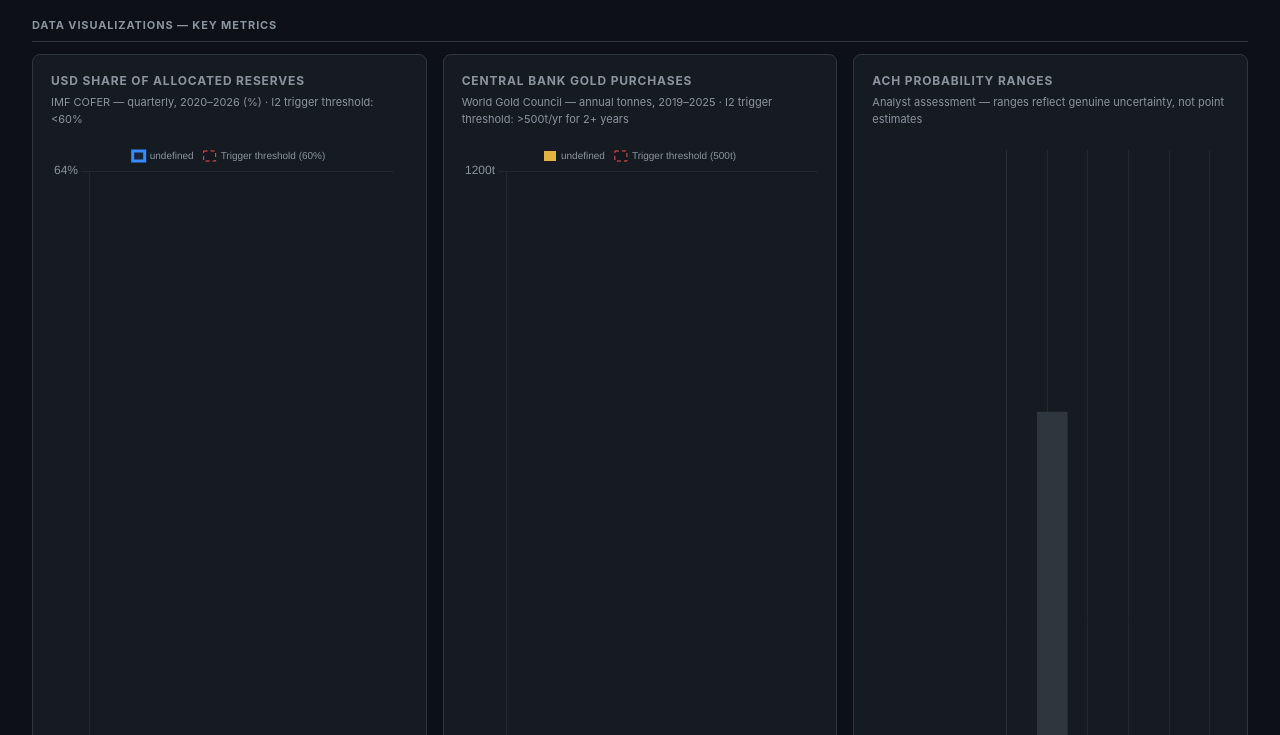
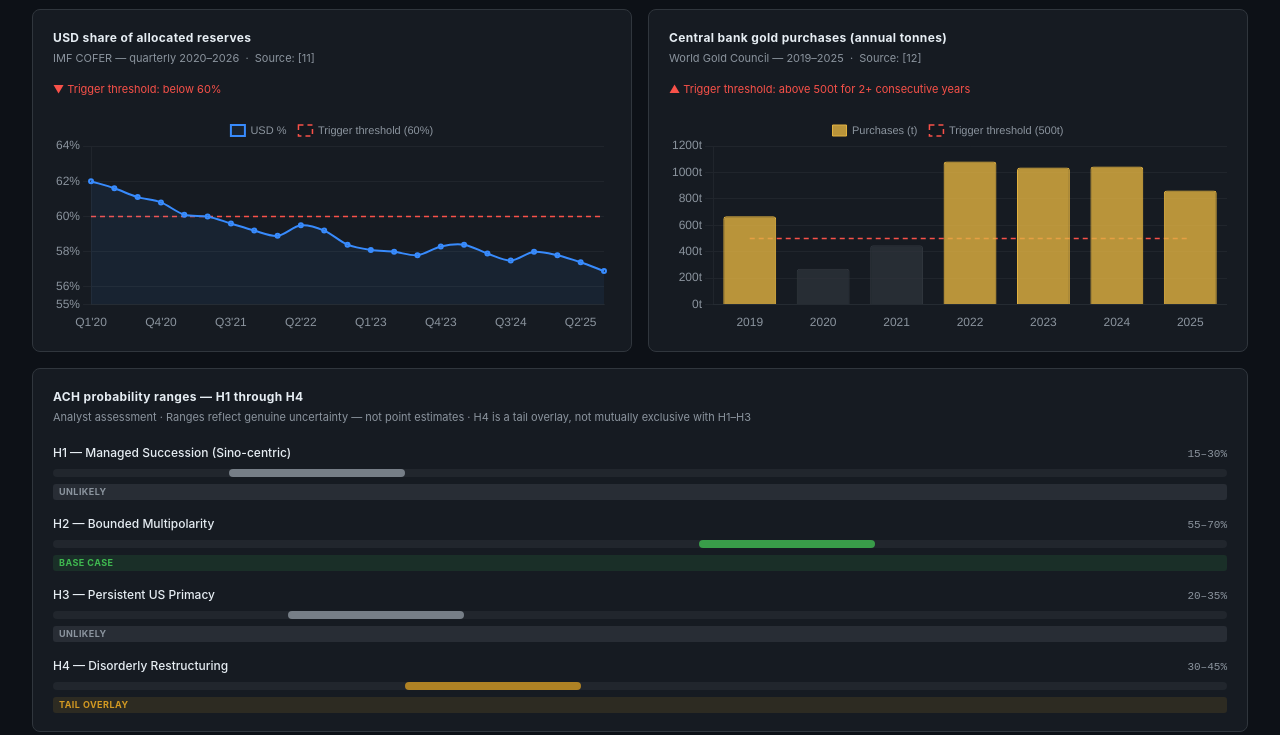
Before and after one commit to shacktodd/switch-vault-dashboard, a plain HTML site: page index.html in a window 1280 px wide. Shown: the part 1570-2305 px from the top of the page. Drawn offline with nearby package versions, Linux system fonts and the light colour scheme.

Commit message:
Update index.html

```diff
--- a/index.html
+++ b/index.html
@@ -354,15 +354,35 @@
     .ach-desc { font-size: 12px; color: var(--muted); }
 
     /* ── Charts ── */
-    .charts-grid { display: grid; grid-template-columns: repeat(auto-fill, minmax(360px, 1fr)); gap: 16px; }
+    .charts-stack { display: flex; flex-direction: column; gap: 16px; }
+    .charts-row { display: grid; grid-template-columns: 1fr 1fr; gap: 16px; }
+    @media (max-width: 700px) { .charts-row { grid-template-columns: 1fr; } }
     .chart-card {
       background: var(--surface);
       border: 1px solid var(--border);
       border-radius: 8px;
-      padding: 16px 18px;
+      padding: 18px 20px;
     }
-    .chart-card h4 { font-size: 12px; font-weight: 700; color: var(--muted); text-transform: uppercase; letter-spacing: 0.07em; margin-bottom: 4px; }
-    .chart-card .chart-sub { font-size: 11px; color: var(--muted); margin-bottom: 12px; }
+    .chart-card h4 { font-size: 12px; font-weight: 700; color: var(--text); letter-spacing: 0.03em; margin-bottom: 3px; }
+    .chart-card .chart-sub { font-size: 11px; color: var(--muted); margin-bottom: 14px; line-height: 1.5; }
+    .chart-card .chart-threshold { font-size: 11px; color: var(--triggered); margin-bottom: 14px; }
+    .chart-wrap { position: relative; width: 100%; }
+
+    /* ACH range bars (custom, no Chart.js) */
+    .ach-range-grid { display: flex; flex-direction: column; gap: 14px; padding-top: 4px; }
+    .ach-range-row { display: flex; flex-direction: column; gap: 5px; }
+    .ach-range-label { display: flex; justify-content: space-between; align-items: baseline; }
+    .ach-range-name { font-size: 12px; color: var(--text); font-weight: 500; }
+    .ach-range-val  { font-size: 11px; color: var(--muted); font-family: monospace; }
+    .ach-range-track { height: 8px; background: var(--surface2); border-radius: 4px; position: relative; }
+    .ach-range-fill  { height: 8px; border-radius: 4px; position: absolute; top: 0; }
+    .ach-dir-badge {
+      display: inline-block; font-size: 9px; font-weight: 700; padding: 1px 6px;
+      border-radius: 3px; letter-spacing: 0.05em; margin-top: 2px;
+    }
+    .dir-base     { background: var(--base-bg);      color: var(--base-case); }
+    .dir-unlikely { background: rgba(139,148,158,0.15); color: var(--muted); }
+    .dir-tail     { background: var(--partial-bg);   color: var(--partial); }
 
     /* ── Key data points ── */
     .datapoints-table { width: 100%; border-collapse: collapse; }
@@ -468,7 +488,7 @@
     <h1>The Switch &amp; The Vault — Strategic Depth Board</h1>
     <div class="subtitle">CSD / FSD Framework &nbsp;·&nbsp; I1–I6 Indicator Board &nbsp;·&nbsp; ACH Probability Matrix &nbsp;·&nbsp; Key Data Points</div>
     <div class="byline">
-      Jeremy Cody &nbsp;·&nbsp; <span>Canonical CSD Author &nbsp;·&nbsp; INTV 498, University of Arizona &nbsp;·&nbsp; 2026</span>
+      Jeremy Cody &nbsp;·&nbsp; <span>Canonical CSD Author &nbsp;·&nbsp; 2026</span>
     </div>
   </div>
   <div class="header-right">
@@ -484,10 +504,10 @@
 <div class="abstract-section">
   <div class="abstract-label">Abstract</div>
   <div class="abstract-rq">
-    Research question: Under what conditions does financial coercion produce behavioral capitulation versus strategic indigenization — and what are the systemic consequences when it consistently produces the latter?
+    Research question: When does financial coercion cause a target to back down — and what happens to the global financial system when it consistently fails to?
   </div>
   <p class="abstract-body">
-    This research program investigates a structural bifurcation in the international monetary system: the simultaneous expansion of programmable, surveillance-capable "control layer" instruments (central bank digital currencies, regulated stablecoins, multi-CBDC settlement platforms) and opaque, seizure-resistant "exit layer" assets (repatriated gold reserves, self-custody crypto, off-book state finance). The framework introduces two original analytical constructs — <strong>Financial Strategic Depth (FSD)</strong>, a resilience-over-constraint ratio for state-level monetary independence, and <strong>Criminal Strategic Depth (CSD)</strong>, its analog for illicit and sanctioned networks — and applies them to the post-2022 global monetary environment triggered by the ~$300B Russian sovereign asset freeze. Six operational indicators (I1–I6) track real-world threshold crossings against named primary data series, updated on a weekly cadence. Analysis of Competing Hypotheses (ACH) methodology assigns probability ranges to four structural outcome scenarios. The framework identifies a reflexive dynamic — the <strong>Imposition Paradox</strong> — in which coercion-failure systematically strengthens the capacity it targets. The site presents the live indicator board, underlying analytical framework, and theoretical grounding as of the current review period.
+    This research program examines a structural split forming in the international monetary system. On one side: programmable, government-controlled money — central bank digital currencies, regulated stablecoins, and multi-country settlement platforms that let states surveil and freeze financial flows. On the other: a growing exit layer of assets designed to be hard to seize — repatriated gold, self-custody crypto, and off-book state finance. Both sides are expanding at the same time, driven by the same event: the 2022 freeze of roughly $300 billion in Russian sovereign assets, which signaled to every other country that dollar-system membership carries seizure risk. The framework introduces two original analytical constructs — <strong>Financial Strategic Depth (FSD)</strong>, measuring how well a country can withstand financial pressure, and <strong>Criminal Strategic Depth (CSD)</strong>, its equivalent for sanctioned and illicit networks. Six operational indicators (I1–I6) track where real-world evidence has crossed defined thresholds. A competing-hypotheses table (ACH) maps four possible structural outcomes with probability ranges. The central finding — the <strong>Imposition Paradox</strong> — is that economic pressure frequently strengthens the capacity it is meant to destroy, producing the opposite of the intended result.
   </p>
 </div>
 
@@ -505,7 +525,7 @@
      PANEL 1 — PLAIN-ENGLISH GUIDE
 ════════════════════════════════════════════════════════ -->
 <button class="panel-toggle" id="guide-btn" onclick="togglePanel('guide')">
-  <span class="arrow" id="guide-arrow">▶</span> Framework guide — plain-English overview (9th-grade reading level)
+  <span class="arrow" id="guide-arrow">▶</span> Framework guide — plain-English overview
 </button>
 <div class="collapsible-panel" id="guide-panel">
   <div class="explainer-intro">
@@ -578,7 +598,7 @@
      PANEL 2 — THEORETICAL GROUNDING
 ════════════════════════════════════════════════════════ -->
 <button class="panel-toggle" id="theory-btn" onclick="togglePanel('theory')">
-  <span class="arrow" id="theory-arrow">▶</span> Theoretical grounding — relationship to existing literature
+  <span class="arrow" id="theory-arrow">▶</span> Theoretical grounding
 </button>
 <div class="collapsible-panel" id="theory-panel">
   <p style="font-size:13px; color:var(--muted); max-width:820px; margin-bottom:4px;">The CSD/FSD framework builds on, extends, and in several cases departs from the following bodies of scholarship. Where the framework departs from prior work, the departure is the analytical contribution.</p>
@@ -670,7 +690,7 @@
     </div>
     <div class="method-card">
       <h3>CSD/FSD Formula Notes</h3>
-      <p>FSD = (αP + βC + γG + δT + I<sub>par</sub>) / ((S + E + M) · Φ) where numerator terms are payments sovereignty (P), credit substitution (C), governance substitution (G), technological indigenization (T), and parallel channels (I<sub>par</sub>); denominator terms are sanctions (S), enforcement (E), market dependency (M), multiplied by bidirectional friction Φ ∈ (0,1]. FSD > 1 indicates the system preserves function faster than pressure degrades it. All α/β/γ/δ weights are analytical constructs, not empirically calibrated measurements — false precision is explicitly disclaimed.</p>
+      <p>FSD = (αP + βC + γG + δT + I<sub>par</sub>) / ((S + E + M) · Φ) — numerator: payments sovereignty (P), credit substitution (C), governance substitution (G), technological indigenization (T), parallel channels (I<sub>par</sub>); denominator: sanctions (S), enforcement (E), market dependency (M), multiplied by bidirectional friction Φ ∈ (0,1]. FSD &gt; 1 means the system preserves function faster than pressure degrades it. All α/β/γ/δ weights are analytical constructs, not empirically calibrated measurements — false precision is explicitly disclaimed.</p>
     </div>
   </div>
 </div>
@@ -698,7 +718,7 @@
     <div class="bib-entry"><span class="bib-num">[8]</span><span class="bib-author">Pozsar, Z.</span> (2022–2023). Global Money Notes. Credit Suisse / Ex Uno Plures. Various issues.</div>
 
     <div class="bib-group-label">Geopolitics &amp; Strategic Studies</div>
-    <div class="bib-entry"><span class="bib-num">[9]</span><span class="bib-author">Bolton, J.</span> (2020). <em>The Room Where It Happened: A White House Memoir.</em> Simon &amp; Schuster. [Primary source on sanctions-as-coercion-of-choice in 2018–2019 U.S. policy.]</div>
+    <div class="bib-entry"><span class="bib-num">[9]</span><span class="bib-author">Bolton, J.</span> (2020). <em>The Room Where It Happened: A White House Memoir.</em> Simon &amp; Schuster. [Primary source: first-person account of sanctions as preferred coercive instrument, 2018–2019 U.S. policy.]</div>
     <div class="bib-entry"><span class="bib-num">[10]</span><span class="bib-author">Meadows, D. et al.</span> (1972). <em>The Limits to Growth.</em> Club of Rome / Universe Books. [Systems-dynamics corroboration of Price of Slack cyclicality thesis.]</div>
 
     <div class="bib-group-label">Primary Data Sources (I1–I6)</div>
@@ -725,7 +745,7 @@
   <strong>Epistemic note:</strong> All probability ranges are analytical constructs, not measurements. TRIGGERED/PARTIAL/WATCH designations reflect threshold crossings against named data series — not predictive claims. This analysis is not investment advice. Claims labeled DOCUMENTED reflect primary/secondary source corroboration; CONTESTED reflects genuine scholarly disagreement; SPECULATIVE reflects framework extrapolation beyond available data.
   <div class="footer-credit">
     Jeremy Cody &nbsp;·&nbsp; Canonical Author, Criminal Strategic Depth (CSD) Framework &nbsp;·&nbsp;
-    <span>INTV 498, University of Arizona, 2026 &nbsp;·&nbsp; All original constructs (CSD, FSD, Corporate FSD Exposure, The Switch and the Vault, The Imposition Paradox, The Great Repricing, The Price of Slack) developed by Jeremy Cody. Not investment advice.</span>
+    <span>All original constructs (CSD, FSD, Corporate FSD Exposure, The Switch and the Vault, The Imposition Paradox, The Great Repricing, The Price of Slack) developed by Jeremy Cody, 2026. Not investment advice.</span>
   </div>
 </footer>
 
@@ -823,114 +843,167 @@ function buildVersionRow(v) {
 // ── Charts ────────────────────────────────────────────────────────────────────
 
 function buildCharts() {
-  const gridHtml = `
-    <div class="charts-grid">
+  return `
+    <div class="charts-stack">
+      <div class="charts-row">
         <div class="chart-card">
           <h4>USD share of allocated reserves</h4>
-        <div class="chart-sub">IMF COFER — quarterly, 2020–2026 (%) · I2 trigger threshold: &lt;60%</div>
-        <canvas id="chart-usd" height="160"></canvas>
+          <div class="chart-sub">IMF COFER — quarterly 2020–2026 &nbsp;·&nbsp; Source: [11]</div>
+          <div class="chart-threshold">▼ Trigger threshold: below 60%</div>
+          <div class="chart-wrap"><canvas id="chart-usd" style="width:100%;height:220px;"></canvas></div>
         </div>
         <div class="chart-card">
-        <h4>Central bank gold purchases</h4>
-        <div class="chart-sub">World Gold Council — annual tonnes, 2019–2025 · I2 trigger threshold: &gt;500t/yr for 2+ years</div>
-        <canvas id="chart-gold" height="160"></canvas>
+          <h4>Central bank gold purchases (annual tonnes)</h4>
+          <div class="chart-sub">World Gold Council — 2019–2025 &nbsp;·&nbsp; Source: [12]</div>
+          <div class="chart-threshold">▲ Trigger threshold: above 500t for 2+ consecutive years</div>
+          <div class="chart-wrap"><canvas id="chart-gold" style="width:100%;height:220px;"></canvas></div>
+        </div>
       </div>
       <div class="chart-card">
-        <h4>ACH probability ranges</h4>
-        <div class="chart-sub">Analyst assessment — ranges reflect genuine uncertainty, not point estimates</div>
-        <canvas id="chart-ach" height="160"></canvas>
+        <h4>ACH probability ranges — H1 through H4</h4>
+        <div class="chart-sub">Analyst assessment · Ranges reflect genuine uncertainty — not point estimates · H4 is a tail overlay, not mutually exclusive with H1–H3</div>
+        <div class="ach-range-grid" id="ach-ranges"></div>
       </div>
     </div>`;
-  return gridHtml;
 }
 
 function renderCharts() {
-  const gridOpts = { responsive: true, maintainAspectRatio: false, plugins: { legend: { display: false } } };
   const tickColor = '#8b949e';
-  const gridColor = 'rgba(48,54,61,0.5)';
+  const gridColor = 'rgba(48,54,61,0.4)';
+  const baseOpts = {
+    responsive: true,
+    maintainAspectRatio: false,
+    plugins: { legend: { display: false }, tooltip: { callbacks: {} } }
+  };
 
   Chart.defaults.color = tickColor;
   Chart.defaults.borderColor = gridColor;
 
-  // USD reserve share
+  // USD reserve share — line chart
   new Chart(document.getElementById('chart-usd'), {
     type: 'line',
     data: {
-      labels: ['Q1 2020','Q3 2020','Q1 2021','Q3 2021','Q1 2022','Q3 2022','Q1 2023','Q3 2023','Q1 2024','Q3 2024','Q1 2025','Q3 2025'],
-      datasets: [{
-        data: [62.0, 61.1, 60.1, 59.6, 58.9, 59.2, 58.1, 57.8, 58.4, 57.5, 57.8, 56.9],
+      labels: ['Q1\'20','Q2\'20','Q3\'20','Q4\'20','Q1\'21','Q2\'21','Q3\'21','Q4\'21',
+               'Q1\'22','Q2\'22','Q3\'22','Q4\'22','Q1\'23','Q2\'23','Q3\'23','Q4\'23',
+               'Q1\'24','Q2\'24','Q3\'24','Q4\'24','Q1\'25','Q2\'25','Q3\'25'],
+      datasets: [
+        {
+          label: 'USD %',
+          data: [62.0,61.6,61.1,60.8,60.1,60.0,59.6,59.2,58.9,59.5,59.2,58.4,
+                 58.1,58.0,57.8,58.3,58.4,57.9,57.5,58.0,57.8,57.4,56.9],
           borderColor: '#388bfd',
-        backgroundColor: 'rgba(56,139,253,0.08)',
-        tension: 0.35,
+          backgroundColor: 'rgba(56,139,253,0.07)',
           fill: true,
-        pointRadius: 3,
-      }, {
-        data: Array(12).fill(60),
+          tension: 0.3,
+          pointRadius: 2,
+          pointHoverRadius: 5,
+          borderWidth: 2,
+        },
+        {
+          label: 'Trigger threshold (60%)',
+          data: Array(23).fill(60),
           borderColor: '#f85149',
-        borderDash: [4,3],
-        borderWidth: 1,
+          borderDash: [5,4],
+          borderWidth: 1.5,
           pointRadius: 0,
-        label: 'Trigger threshold (60%)',
-      }]
+          fill: false,
+        }
+      ]
     },
-    options: { ...gridOpts,
+    options: {
+      ...baseOpts,
       scales: {
-        y: { min: 54, max: 64, ticks: { callback: v => v+'%' }, grid: { color: gridColor } },
-        x: { ticks: { maxRotation: 45 }, grid: { display: false } }
+        y: {
+          min: 55, max: 64,
+          ticks: { callback: v => v + '%', stepSize: 2, color: tickColor },
+          grid: { color: gridColor }
         },
-      plugins: { legend: { display: true, labels: { color: tickColor, font: { size: 10 }, boxWidth: 12 } } }
+        x: {
+          ticks: { maxRotation: 0, autoSkip: true, maxTicksLimit: 8, color: tickColor },
+          grid: { display: false }
+        }
+      },
+      plugins: {
+        legend: {
+          display: true,
+          labels: { color: tickColor, font: { size: 11 }, boxWidth: 14, padding: 12 }
+        },
+        tooltip: { callbacks: { label: ctx => ctx.dataset.label + ': ' + ctx.parsed.y.toFixed(1) + '%' } }
+      }
     }
   });
 
-  // Gold purchases
+  // Gold purchases — bar chart
+  const goldData = [668, 272, 450, 1082, 1037, 1045, 863];
   new Chart(document.getElementById('chart-gold'), {
     type: 'bar',
     data: {
       labels: ['2019','2020','2021','2022','2023','2024','2025'],
-      datasets: [{
-        data: [668, 272, 450, 1082, 1037, 1045, 863],
-        backgroundColor: ctx => ctx.parsed.y >= 500 ? '#e3b341' : '#30363d',
-        borderWidth: 0,
-      }, {
+      datasets: [
+        {
+          label: 'Purchases (t)',
+          data: goldData,
+          backgroundColor: goldData.map(v => v >= 500 ? 'rgba(227,179,65,0.8)' : 'rgba(48,54,61,0.7)'),
+          borderColor:      goldData.map(v => v >= 500 ? '#e3b341' : '#30363d'),
+          borderWidth: 1,
+          borderRadius: 3,
+        },
+        {
+          label: 'Trigger threshold (500t)',
           data: Array(7).fill(500),
           type: 'line',
           borderColor: '#f85149',
-        borderDash: [4,3],
-        borderWidth: 1,
+          borderDash: [5,4],
+          borderWidth: 1.5,
           pointRadius: 0,
-        label: 'Trigger threshold (500t)',
-      }]
+          fill: false,
+        }
+      ]
     },
-    options: { ...gridOpts,
+    options: {
+      ...baseOpts,
       scales: {
-        y: { ticks: { callback: v => v+'t' }, grid: { color: gridColor } },
-        x: { grid: { display: false } }
+        y: {
+          ticks: { callback: v => v + 't', color: tickColor },
+          grid: { color: gridColor }
         },
-      plugins: { legend: { display: true, labels: { color: tickColor, font: { size: 10 }, boxWidth: 12 } } }
+        x: { ticks: { color: tickColor }, grid: { display: false } }
+      },
+      plugins: {
+        legend: {
+          display: true,
+          labels: { color: tickColor, font: { size: 11 }, boxWidth: 14, padding: 12 }
+        },
+        tooltip: { callbacks: { label: ctx => ctx.dataset.label + ': ' + ctx.parsed.y + 't' } }
+      }
     }
   });
 
-  // ACH ranges
-  new Chart(document.getElementById('chart-ach'), {
-    type: 'bar',
-    data: {
-      labels: ['H1 Sino-centric succession','H2 Bounded multipolarity','H3 Persistent US primacy','H4 Disorderly restructuring'],
-      datasets: [
-        { label: 'Low', data: [15, 55, 20, 30], backgroundColor: 'transparent', borderWidth: 0 },
-        { label: 'Range', data: [15, 15, 15, 15], backgroundColor: ['#30363d','#3fb950','#30363d','#d29922'], borderWidth: 0 }
-      ]
-    },
-    options: { ...gridOpts,
-      indexAxis: 'y',
-      scales: {
-        x: { stacked: true, min: 0, max: 100, ticks: { callback: v => v+'%' }, grid: { color: gridColor } },
-        y: { stacked: true, ticks: { font: { size: 10 } }, grid: { display: false } }
-      },
-      plugins: { legend: { display: false },
-        tooltip: { callbacks: { label: ctx => ctx.datasetIndex===1 ? `${ctx.parsed.x}% range` : '' } }
+  // ACH ranges — custom HTML bars (no Chart.js, cleaner on all screen sizes)
+  const achData = [
+    { id:'H1', name:'H1 — Managed Succession (Sino-centric)', low:15, high:30, dir:'UNLIKELY',   color:'#8b949e', dirClass:'dir-unlikely' },
+    { id:'H2', name:'H2 — Bounded Multipolarity',             low:55, high:70, dir:'BASE CASE', color:'#3fb950', dirClass:'dir-base' },
+    { id:'H3', name:'H3 — Persistent US Primacy',             low:20, high:35, dir:'UNLIKELY',   color:'#8b949e', dirClass:'dir-unlikely' },
+    { id:'H4', name:'H4 — Disorderly Restructuring',          low:30, high:45, dir:'TAIL OVERLAY',color:'#d29922', dirClass:'dir-tail' },
+  ];
+  const container = document.getElementById('ach-ranges');
+  if (container) {
+    container.innerHTML = achData.map(h => {
+      const leftPct  = h.low;
+      const widthPct = h.high - h.low;
+      return `
+        <div class="ach-range-row">
+          <div class="ach-range-label">
+            <span class="ach-range-name">${h.name}</span>
+            <span class="ach-range-val">${h.low}–${h.high}%</span>
+          </div>
+          <div class="ach-range-track">
+            <div class="ach-range-fill" style="left:${leftPct}%;width:${widthPct}%;background:${h.color};opacity:0.8;"></div>
+          </div>
+          <span class="ach-dir-badge ${h.dirClass}">${h.dir}</span>
+        </div>`;
+    }).join('');
   }
-    }
-  });
 }
 
 // ── Main render ───────────────────────────────────────────────────────────────
```
Lines whose indentation alone changed are shown as unchanged.
